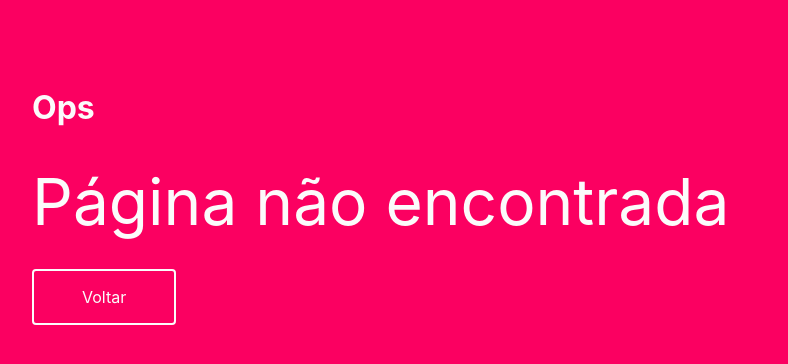
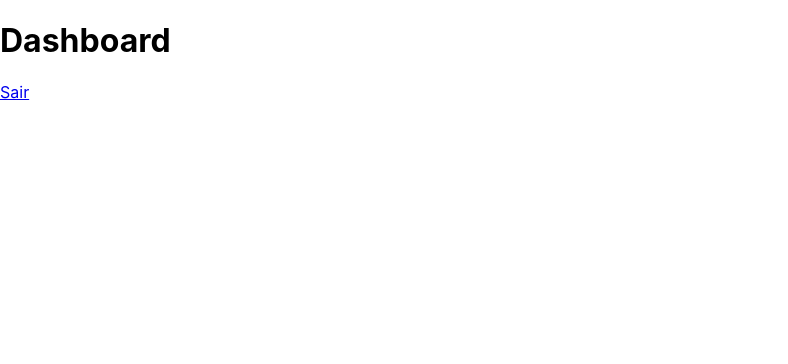
Before and after one commit to atreib/beasy, a React (Create React App) app: page /dashboard in a window 1280 px wide. Shown: the top 364 px of the page, without its empty margins (0-788 px from the left). Built offline with nearby package versions, Linux system fonts and the light colour scheme.

Commit message:
create dashboard page and add to routes

```diff
--- /dev/null
+++ b/src/pages/dashboard/DashboardPage.tsx
@@ -0,0 +1,13 @@
+import React from 'react';
+import { Link } from 'react-router-dom';
+
+export const DashboardPage = () => {
+  return (
+    <div>
+      <h1>Dashboard</h1>
+      <Link to="/">Sair</Link>
+    </div>
+  );
+};
+
+export default DashboardPage;
--- a/src/pages/home/HomePage.tsx
+++ b/src/pages/home/HomePage.tsx
@@ -6,6 +6,7 @@ import { Section, Container, ColumnLeft, Button, ColumnRight, Image } from './Ho
 import { slideToWithFadeIn, tapEffect, fadeIn } from './../../helpers/animations';
 import { IDirections } from '../../utils/enums/directions';
 import { colors } from '../../utils/theme/colors';
+import { UnstyledLink } from '../../utils/components/UnstyledLink';
 
 /**
  * Start/welcome page component
@@ -26,9 +27,11 @@ export const HomePage = () => {
             <motion.p initial={{ opacity: 0 }} animate={{ opacity: 1 }} transition={{ duration: 1 }}>
               Encontre o seu caminho
             </motion.p>
-            <Button {...fadeIn(1)} {...tapEffect(colors.primaryDarker)}>
-              Acessar
-            </Button>
+            <UnstyledLink to="/dashboard">
+              <Button {...fadeIn(1)} {...tapEffect(colors.primaryDarker)}>
+                Acessar
+              </Button>
+            </UnstyledLink>
           </ColumnLeft>
           <ColumnRight>
             <Image {...slideToWithFadeIn(IDirections.FromLeft, 1)} src={BackgroundBusImage} alt="bus" />
--- a/src/routes/index.tsx
+++ b/src/routes/index.tsx
@@ -12,4 +12,9 @@ export const AppRoutes: Array<RoutesModel> = [
     component: React.lazy(() => import('./../pages/home/HomePage')),
     title: 'Início',
   },
+  {
+    path: '/dashboard',
+    component: React.lazy(() => import('./../pages/dashboard/DashboardPage')),
+    title: 'Dashboard',
+  },
 ];
```
